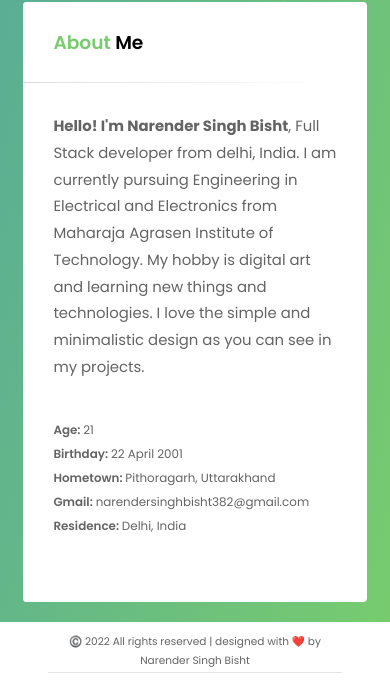
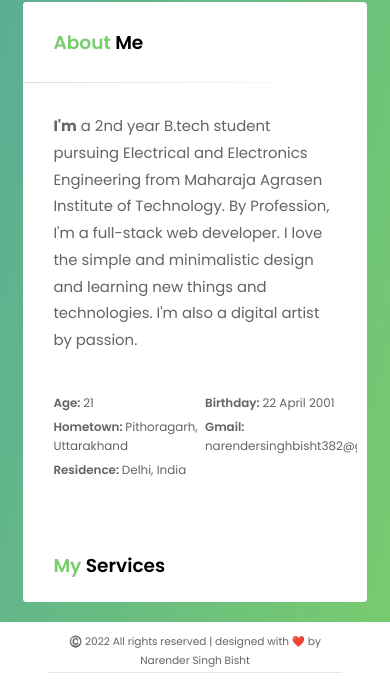
Before and after one commit to narendercoder/my-portfolio, a React (Create React App) app: page / in a window 390 px wide. Shown: the part 748-1428 px from the top of the page. Built offline with nearby package versions, Linux system fonts and the light colour scheme.

Commit message:
my-portfolio

```diff
--- a/src/App.scss
+++ b/src/App.scss
@@ -249,7 +249,7 @@ body.dark-theme {
   align-items: center;
   overflow-x: hidden;
   background: var(--bg-gradient);
-  transition: all 0.5s li;
+  transition: all 0.5s;
 }
 
 .container {
--- a/src/Components/Header/Header.scss
+++ b/src/Components/Header/Header.scss
@@ -29,7 +29,6 @@
     text-align: center;
     border-radius: 4px;
     float: left;
-    transition: all 0.5s linear;
     .menu-btn {
         margin-bottom: 8px;
         position: relative;
--- a/src/Config/Config.js
+++ b/src/Config/Config.js
@@ -1,3 +1,6 @@
+import { BiCodeAlt } from 'react-icons/bi';
+import { IoBrushOutline } from 'react-icons/io5';
+
 export const SkillSet=[
     {
         name: "C",
@@ -102,17 +105,24 @@ export const ProjImg = [
     },
     ]
 export const Experience=[
+
     {
         date: "Sep 2021 - Mar 2022",
         name: "Graphic Designer",
         company: "Dharaksha Ecosolutions",
-        desc: ["Design and update website.","Design different media post in Instagram."]
+        desc: ["Collaborate with social media teams.","Design and update website.","Design different media post on Instagram."]
+    },
+    {
+        date: "Feb 2020 - Present",
+        name: "Digital Artist",
+        company: "",
+        desc: ["Self-taught digital artist on instagram"]
     },
 
 ]
 export const Education=[
     {
-        date: "2020-2024",
+        date: "Dec 2020-Present",
         name: "Maharaja Agrasen Institute of Technology",
         company: "Rohini Sec-22, Delhi-86",
         desc: "Btech Degree in Electrical and Electronic Engineering Maharaja Agrasen Institute of Technology, Rohini, Delhi"
@@ -124,10 +134,21 @@ export const Education=[
         desc: "Completed Graphic Design course"
     },
     {
-        date: "2020-2024",
+        date: "2018-2019",
         name: "XIIth",
         company: "Govt Boys Sr Sec School No-2 Roop Nagar Delhi",
         desc: ""
     },
 
 ]
+export const Services=[
+    {
+         icon: <BiCodeAlt />,
+         name: "Web Development",
+         desc: "develop creative and responsive website layouts",
+    },
+    {   icon: <IoBrushOutline/>,
+        name: "Digital Art",
+        desc: "",
+    }
+]
--- a/src/Pages/About/About.js
+++ b/src/Pages/About/About.js
@@ -1,6 +1,8 @@
 import React, { useEffect, useState } from "react";
+import { Services } from "../../Config/Config";
 import Home from "../Home/Home";
 import "./About.scss";
+
 
 function About() {
   const [age, setAge] = useState("");
@@ -25,11 +27,10 @@ function About() {
               <div className="col col-6 border-line-v">
                 <div className="text-box">
                   <p>
-                    <b>Hello! I'm Narender Singh Bisht</b>, Full Stack developer
-                    from delhi, India. I am currently pursuing Engineering in
-                    Electrical and Electronics from Maharaja Agrasen Institute
-                    of Technology. My hobby is digital art and learning new things and technologies. I love the simple and minimalistic design as you can see in my
-                    projects.
+                    <b>I'm</b>{" "} {new Date().getFullYear() <=2024 ? ` a ${new Date().getFullYear() - 2020}nd year B.tech student pursuing ` : "graduated"}
+                    Electrical and Electronics Engineering from Maharaja Agrasen Institute of Technology. By Profession, I'm a full-stack web developer.
+                    I love the simple and minimalistic design and learning new things and technologies.
+                    I'm also a digital artist by passion.
                   </p>
                 </div>
               </div>
@@ -57,12 +58,37 @@ function About() {
               </div>
             </div>
           </div>
-          <div className="content about">
+
+          <div className="content services">
+            <div className="title">
+              <span className="first-word">My{" "}</span>Services
+            </div>
+            <div className="row service-items border-line-v" >
+            {Services.map((val,ind)=>(
+                    <div key={ind} className="col col-6 border-line-h">
+                      <div className="service-item">
+                        <div className="icon">
+                          <span>
+                            {val.icon}
+                          </span>
+                        </div>
+                        <div className="name"><span>{val.name}</span></div>
+                        <div className="desc">
+                        <div>
+                        <p>{val.desc}</p>
+                        </div>
+                        </div>
+                      </div>
+                    </div>
+            ))}
+            </div>
+          </div>
+          <div className="content hobby">
             <div className="title">
               <span>Hobbies</span>
             </div>
             <div className="row">
-              <div className="col col-6 col-t-6 col-m-12 border-line-v">
+              <div className="col col-6 border-line-v">
                 <div className="hobby-list">
                   <ul>
                     <li>
--- a/src/Pages/About/About.scss
+++ b/src/Pages/About/About.scss
@@ -1,6 +1,6 @@
 .content.about .row .col.col-6 {
   width: 100%;
-    &::before{
+  &::before {
     content: initial;
   }
   .info-list {
@@ -28,10 +28,14 @@
           padding-top: 0;
         }
       }
-
-
+    }
+  }
 
 }
+.content.hobby .row .col.col-6{
+    width: 100%;
+    &::before {
+      content: initial;
     }
     .hobby-list {
         padding-top: 0;
@@ -41,15 +45,15 @@
           padding: 0;
           font-size: 0;
           list-style: none;
-
+          display: flex;
+          flex-wrap: wrap;
           li {
             line-height: 1.6;
             position: relative;
-                text-align: right;
-                padding: 0 0 5px 0;
+            padding: 0 5px 0px 5px;
             display: inline-block;
             vertical-align: top;
-                width:100%;
+            flex-grow: 1;
             text-align: left;
             font-size: 0.89rem;
 
@@ -60,17 +64,85 @@
         }
       }
 }
-.content.about .row .col.col-6:first-child{
+.content .row{
+    &::before{
+        content: normal;
+      }
+}
+.content.about .row .col.col-6:first-child {
   padding-bottom: 0;
 }
 .content.about .row .col.col-6:nth-child(2) {
   padding-right: 10px;
   padding-top: 15px;
 }
-@media (max-width: 1240px){
-    .content.about .row .col.col-6 .info-list ul li{
+@media (max-width: 1240px) {
+  .content .row .col.col-6 .info-list ul li {
     padding-left: 0;
     padding-right: 0;
     width: 100%;
   }
 }
+.content.services .row .col.col-6 {
+  .service-item {
+    display: flex;
+    flex-direction: column;
+    align-items: center;
+    justify-content: center;
+
+    .name {
+      font-weight: 500;
+      font-size: 1.06rem;
+      color: var(--title-clr-secondary);
+    }
+    .icon {
+      position: relative;
+      width: 60px;
+      height: 60px;
+      display: flex;
+      align-items: center;
+      border-radius: 50%;
+      justify-content: center;
+      background-color: var(--highlight-primary);
+      font-size: 1.8rem;
+      color: var(--white);
+    }
+    .desc {
+      p {
+        margin: 0;
+        padding: 0;
+        text-align: center;
+      }
+    }
+  }
+
+}
+
+
+  body.dark-theme{
+    .content.services .row .col.col-6 {
+        .icon{
+            background-color: var(--highlight-secondary);
+        }
+        .name{
+            color: var(--title-clr-primary);
+        }
+    }
+  }
+  @media (min-width: 561px){
+    .service-items.border-line-v:after {
+        margin: 0 0 0 -1px;
+        content: "";
+        position: absolute;
+        left: 50%;
+        top: 0;
+        width: 1px;
+        height: 100%;
+
+        background: radial-gradient(
+          ellipse at top,
+          #dddddd 0%,
+          rgba(255, 255, 255, 0) 70%
+        );
+      }
+  }
--- a/src/Pages/Home/Home.js
+++ b/src/Pages/Home/Home.js
@@ -33,7 +33,6 @@ const Home = () => {
               cursorColor="#78cc6d"
               multiText={[
                 "Developer",
-                "Designer",
                 "Digital Artist",
                 "Student",
                 "Learner",
@@ -92,7 +91,7 @@ const Home = () => {
           </div>
           <div className="links">
             <a href="Resume.pdf" className="link" rel="noreferrer" target="_blank">
-              <span className="text">download cv</span>
+              <span className="text">download CV</span>
               <FaCloudDownloadAlt className="icon d-icon" />
             </a>
             <Link to="/contact" className="link">
--- a/src/Pages/Resume/Resume.js
+++ b/src/Pages/Resume/Resume.js
@@ -31,14 +31,15 @@ function Resume() {
                 <div className="resume-items">
                   {Experience &&
                     Experience.map((val, ind) => (
-                      <div key={ind} className="resume-item border-line-h">
+                      <div key={ind} className={val.date.includes("Present") ? `${'resume'}-${'item'} ${'active'} ${'border'}-${'line'}-${'h'}` : `${'resume'}-${'item'} ${'border'}-${'line'}-${'h'}`}>
                         <div className="date">{val.date}</div>
                         <div className="name">{val.name}</div>
                         <div className="company">{val.company}</div>
                         <p className="experience-desc">
                         <ul>
-                        <li>{val.desc[0]}</li>
-                        <li>{val.desc[1]}</li>
+                        {val.desc.map((val)=>(
+                          <li>{val}</li>
+                        ))}
                         </ul>
                         </p>
                       </div>
@@ -56,7 +57,7 @@ function Resume() {
                   {Education &&
                   Education.map((val, ind) => (
                     <div key={ind}
-                    className={ind === 0 ? `${'resume'}-${'item'} ${'active'} ${'border'}-${'line'}-${'h'}` : `${'resume'}-${'item'} ${'border'}-${'line'}-${'h'}`}>
+                    className={val.date.includes("Present") ? `${'resume'}-${'item'} ${'active'} ${'border'}-${'line'}-${'h'}` : `${'resume'}-${'item'} ${'border'}-${'line'}-${'h'}`}>
                       <div className="date">{val.date}</div>
                       <div className="name">{val.name}</div>
                       <div className="company">{val.company}</div>
--- a/src/Pages/Resume/Resume.scss
+++ b/src/Pages/Resume/Resume.scss
@@ -5,7 +5,7 @@
 
 .resume-items .resume-item{
     position: relative;
-    padding: 30px 0 0 0;
+    padding: 30px 0 30px 0;
       .date {
         position: relative;
         display: inline-block;
```
Also changed, not shown: 1 other file (tests, documents, lock files or other folders). Lines whose indentation alone changed are shown as unchanged.
